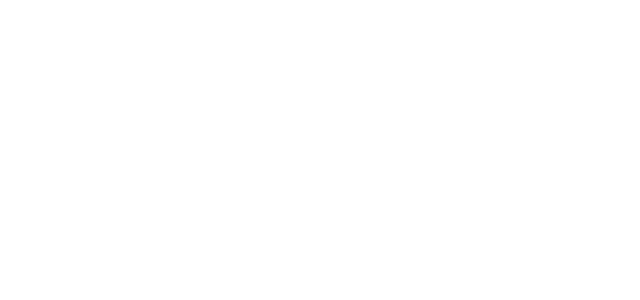
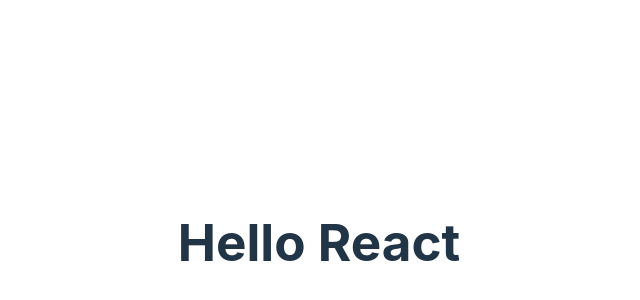
Before and after one commit to diegoBenitez2/Ecommerce-app, a React (Vite) app: page / in a window 1280 px wide. Shown: the part 158-458 px from the top of the page, without its empty margins (321-961 px from the left). Built offline with nearby package versions, Linux system fonts and the light colour scheme.

Commit message:
fix:  remove plugin prettier in eslint

```diff
--- a/package.json
+++ b/package.json
@@ -22,7 +22,6 @@
     "@vitejs/plugin-react": "^2.2.0",
     "eslint": "^8.27.0",
     "eslint-config-prettier": "^8.5.0",
-    "eslint-plugin-prettier": "^4.2.1",
     "eslint-plugin-react": "^7.31.10",
     "husky": "^8.0.0",
     "prettier": "^2.7.1",
--- a/src/App.jsx
+++ b/src/App.jsx
@@ -2,7 +2,7 @@
 
 function App() {
   return (
-    <div className="App"></div>
+    <div className="App"><h1>Hello React</h1></div>
   );
 }
 
```
Also changed, not shown: .eslintrc.json, 1 other file (tests, documents, lock files or other folders).
